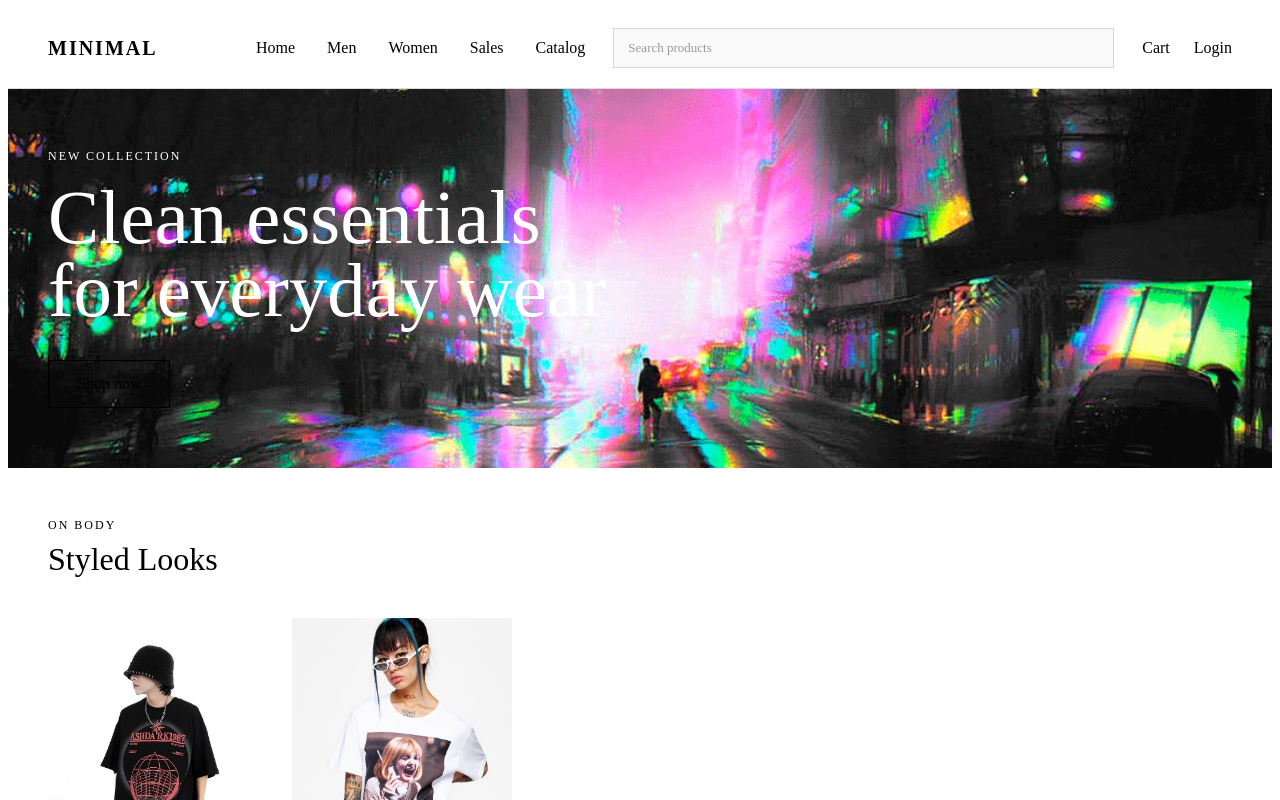
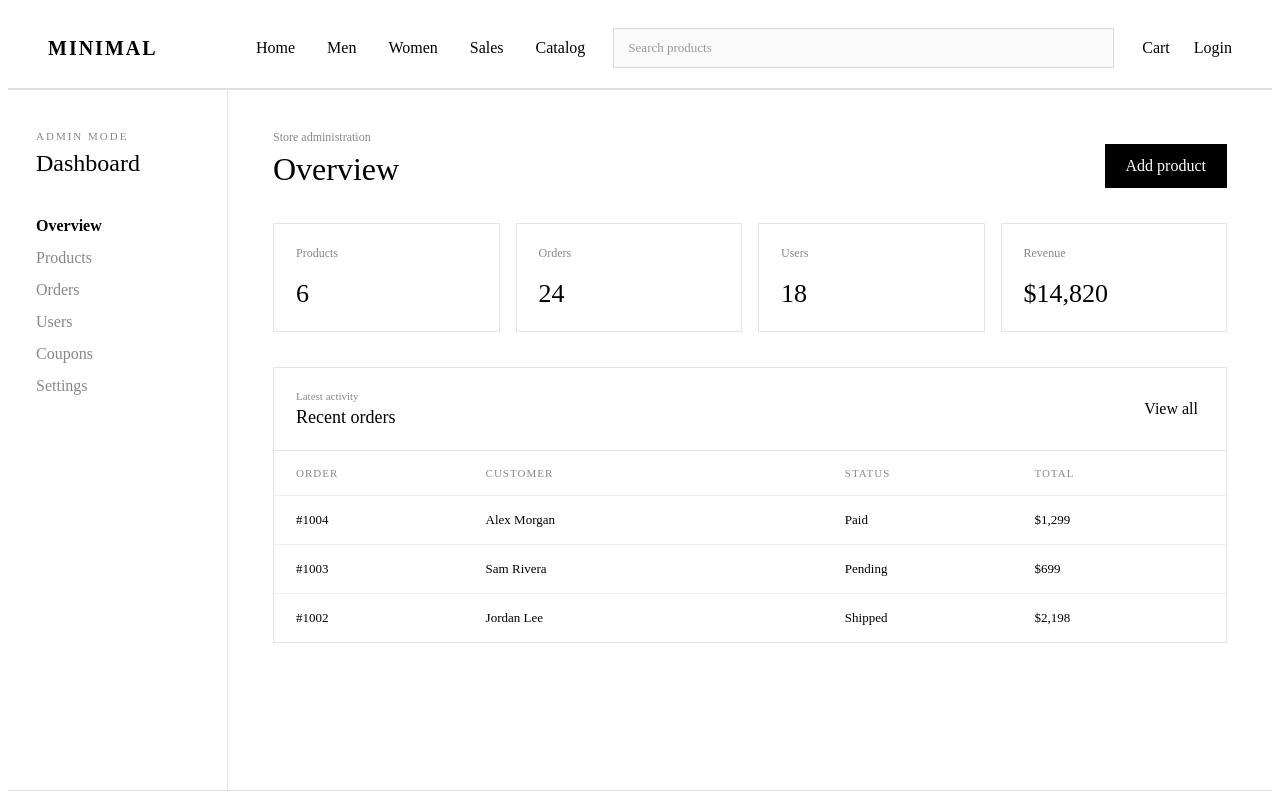
Before and after one commit to DiegoMaioneVallarino/clean-minimalistic-ecommerce-platform, a React (Vite) app: page / in a window 1280 px wide. Shown: the top 800 px of the page. Built offline with nearby package versions, Linux system fonts and the light colour scheme.

Commit message:
feat: add admin dashboard interface

```diff
--- a/src/app/router.tsx
+++ b/src/app/router.tsx
@@ -12,6 +12,7 @@ import Catalog from "../pages/Catalog";
 import ProductDetail from "../pages/ProductDetail";
 import Checkout from "../pages/Checkout";
 import Register from "../pages/Register";
+import Admin from "../pages/Home";
 
 const router = createBrowserRouter([
   {
@@ -58,6 +59,10 @@ const router = createBrowserRouter([
     path: "register",
     element: <Register />,
 },
+{
+    path: "admin",
+    element: <Admin />,
+},
     ],
   },
 ]);
--- a/src/pages/Home/index.tsx
+++ b/src/pages/Home/index.tsx
@@ -1,25 +1,183 @@
-import Hero from "../../components/Hero";
-import ModelLooks from "../../components/ModelLooks";
-import FeaturedProducts from "../../components/FeaturedProducts";
-import PromoBanner from "../../components/PromoBanner";
-import NewArrivals from "../../components/NewArrivals";
+import "../../styles/admin.css";
 
-import "../../styles/home.css";
+function Admin() {
+    return (
+        <section className="admin-page">
 
-function Home() {
-    return (
-        <>
-            <Hero />
+            <aside className="admin-sidebar">
 
-            <ModelLooks />
+                <div>
+                    <p className="admin-label">
+                        Admin Mode
+                    </p>
 
-            <FeaturedProducts />
+                    <h1>
+                        Dashboard
+                    </h1>
+                </div>
 
-            <PromoBanner />
+                <nav className="admin-nav">
 
-            <NewArrivals />
-        </>
+                    <button className="active">
+                        Overview
+                    </button>
+
+                    <button>
+                        Products
+                    </button>
+
+                    <button>
+                        Orders
+                    </button>
+
+                    <button>
+                        Users
+                    </button>
+
+                    <button>
+                        Coupons
+                    </button>
+
+                    <button>
+                        Settings
+                    </button>
+
+                </nav>
+
+            </aside>
+
+
+            <div className="admin-content">
+
+                <header className="admin-content-header">
+
+                    <div>
+                        <p>
+                            Store administration
+                        </p>
+
+                        <h2>
+                            Overview
+                        </h2>
+                    </div>
+
+                    <button className="admin-primary-button">
+                        Add product
+                    </button>
+
+                </header>
+
+
+                <div className="admin-stats">
+
+                    <article className="admin-stat-card">
+                        <span>
+                            Products
+                        </span>
+
+                        <strong>
+                            6
+                        </strong>
+                    </article>
+
+
+                    <article className="admin-stat-card">
+                        <span>
+                            Orders
+                        </span>
+
+                        <strong>
+                            24
+                        </strong>
+                    </article>
+
+
+                    <article className="admin-stat-card">
+                        <span>
+                            Users
+                        </span>
+
+                        <strong>
+                            18
+                        </strong>
+                    </article>
+
+
+                    <article className="admin-stat-card">
+                        <span>
+                            Revenue
+                        </span>
+
+                        <strong>
+                            $14,820
+                        </strong>
+                    </article>
+
+                </div>
+
+
+                <section className="admin-panel">
+
+                    <div className="admin-panel-header">
+
+                        <div>
+                            <p>
+                                Latest activity
+                            </p>
+
+                            <h3>
+                                Recent orders
+                            </h3>
+                        </div>
+
+                        <button>
+                            View all
+                        </button>
+
+                    </div>
+
+
+                    <div className="admin-table">
+
+                        <div className="admin-table-row admin-table-head">
+                            <span>Order</span>
+                            <span>Customer</span>
+                            <span>Status</span>
+                            <span>Total</span>
+                        </div>
+
+
+                        <div className="admin-table-row">
+                            <span>#1004</span>
+                            <span>Alex Morgan</span>
+                            <span>Paid</span>
+                            <span>$1,299</span>
+                        </div>
+
+
+                        <div className="admin-table-row">
+                            <span>#1003</span>
+                            <span>Sam Rivera</span>
+                            <span>Pending</span>
+                            <span>$699</span>
+                        </div>
+
+
+                        <div className="admin-table-row">
+                            <span>#1002</span>
+                            <span>Jordan Lee</span>
+                            <span>Shipped</span>
+                            <span>$2,198</span>
+                        </div>
+
+                    </div>
+
+                </section>
+
+            </div>
+
+        </section>
     );
 }
 
-export default Home;
+export default Admin;
--- /dev/null
+++ b/src/styles/admin.css
@@ -0,0 +1,348 @@
+.admin-page {
+    display: grid;
+
+    grid-template-columns:
+        220px
+        minmax(0, 1fr);
+
+    min-height: 700px;
+
+    border-top:
+        1px solid
+        #e5e5e5;
+}
+
+
+/* =========================
+   SIDEBAR
+   ========================= */
+
+.admin-sidebar {
+    display: flex;
+
+    flex-direction: column;
+
+    gap: 40px;
+
+    padding:
+        40px
+        28px;
+
+    border-right:
+        1px solid
+        #e5e5e5;
+}
+
+.admin-label {
+    margin:
+        0
+        0
+        8px;
+
+    font-size: 11px;
+
+    text-transform: uppercase;
+
+    letter-spacing: 2px;
+
+    color: #888;
+}
+
+.admin-sidebar h1 {
+    margin: 0;
+
+    font-size: 24px;
+
+    font-weight: 500;
+}
+
+.admin-nav {
+    display: flex;
+
+    flex-direction: column;
+
+    align-items: flex-start;
+
+    gap: 14px;
+}
+
+.admin-nav button {
+    padding: 0;
+
+    border: 0;
+
+    background: transparent;
+
+    color: #888;
+
+    font: inherit;
+
+    cursor: pointer;
+}
+
+.admin-nav button:hover {
+    color: black;
+}
+
+.admin-nav button.active {
+    color: black;
+
+    font-weight: 600;
+}
+
+
+/* =========================
+   CONTENT
+   ========================= */
+
+.admin-content {
+    padding:
+        40px
+        45px
+        80px;
+
+    min-width: 0;
+}
+
+.admin-content-header {
+    display: flex;
+
+    align-items: flex-end;
+
+    justify-content: space-between;
+
+    margin-bottom: 35px;
+}
+
+.admin-content-header p {
+    margin:
+        0
+        0
+        6px;
+
+    color: #888;
+
+    font-size: 12px;
+}
+
+.admin-content-header h2 {
+    margin: 0;
+
+    font-size: 32px;
+
+    font-weight: 500;
+}
+
+.admin-primary-button {
+    padding:
+        12px
+        20px;
+
+    border:
+        1px solid
+        black;
+
+    background: black;
+
+    color: white;
+
+    font: inherit;
+
+    cursor: pointer;
+}
+
+
+/* =========================
+   STATS
+   ========================= */
+
+.admin-stats {
+    display: grid;
+
+    grid-template-columns:
+        repeat(4, 1fr);
+
+    gap: 16px;
+
+    margin-bottom: 35px;
+}
+
+.admin-stat-card {
+    display: flex;
+
+    flex-direction: column;
+
+    gap: 18px;
+
+    padding: 22px;
+
+    border:
+        1px solid
+        #e5e5e5;
+}
+
+.admin-stat-card span {
+    color: #888;
+
+    font-size: 12px;
+}
+
+.admin-stat-card strong {
+    font-size: 26px;
+
+    font-weight: 500;
+}
+
+
+/* =========================
+   PANEL / TABLE
+   ========================= */
+
+.admin-panel {
+    border:
+        1px solid
+        #e5e5e5;
+}
+
+.admin-panel-header {
+    display: flex;
+
+    align-items: center;
+
+    justify-content: space-between;
+
+    padding: 22px;
+
+    border-bottom:
+        1px solid
+        #e5e5e5;
+}
+
+.admin-panel-header p {
+    margin:
+        0
+        0
+        5px;
+
+    color: #888;
+
+    font-size: 11px;
+}
+
+.admin-panel-header h3 {
+    margin: 0;
+
+    font-size: 18px;
+
+    font-weight: 500;
+}
+
+.admin-panel-header button {
+    border: 0;
+
+    background: transparent;
+
+    font: inherit;
+
+    cursor: pointer;
+}
+
+.admin-table {
+    display: flex;
+
+    flex-direction: column;
+}
+
+.admin-table-row {
+    display: grid;
+
+    grid-template-columns:
+        1fr
+        2fr
+        1fr
+        1fr;
+
+    gap: 20px;
+
+    padding:
+        16px
+        22px;
+
+    border-bottom:
+        1px solid
+        #eeeeee;
+
+    font-size: 13px;
+}
+
+.admin-table-row:last-child {
+    border-bottom: 0;
+}
+
+.admin-table-head {
+    color: #888;
+
+    font-size: 11px;
+
+    text-transform: uppercase;
+
+    letter-spacing: 1px;
+}
+
+
+/* =========================
+   RESPONSIVE
+   ========================= */
+
+@media (max-width: 1000px) {
+
+    .admin-page {
+        grid-template-columns:
+            170px
+            minmax(0, 1fr);
+    }
+
+    .admin-stats {
+        grid-template-columns:
+            repeat(2, 1fr);
+    }
+
+}
+
+@media (max-width: 700px) {
+
+    .admin-page {
+        display: block;
+    }
+
+    .admin-sidebar {
+        border-right: 0;
+
+        border-bottom:
+            1px solid
+            #e5e5e5;
+    }
+
+    .admin-nav {
+        flex-direction: row;
+
+        flex-wrap: wrap;
+    }
+
+    .admin-content {
+        padding:
+            30px
+            20px;
+    }
+
+    .admin-stats {
+        grid-template-columns: 1fr;
+    }
+
+    .admin-table-row {
+        grid-template-columns:
+            1fr
+            1fr;
+    }
+
+}
```
